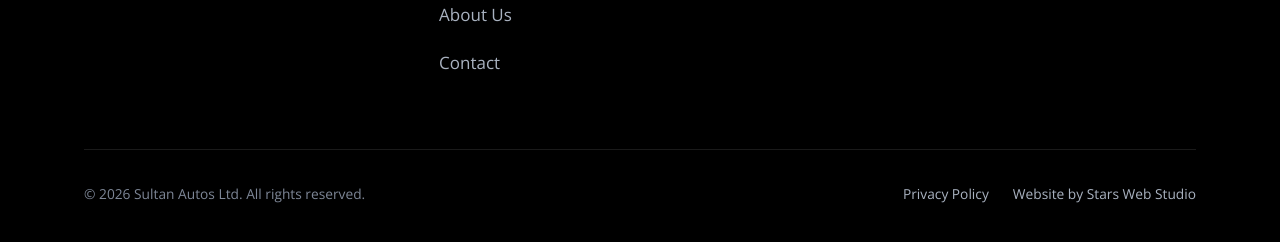
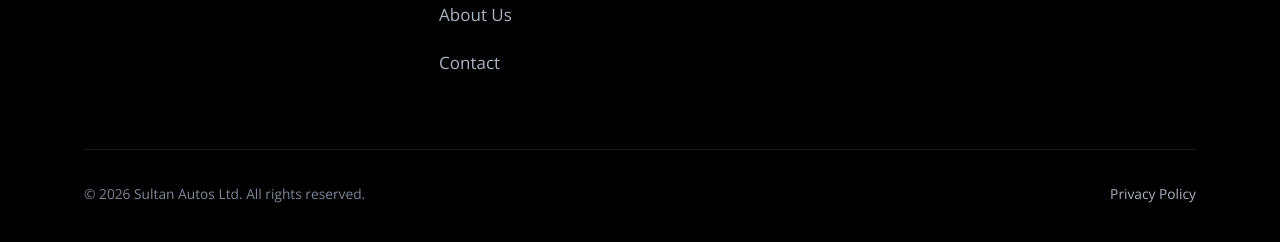
Before and after one commit to MohammadHossinzehi/SultanAuto, a plain HTML site: page about.html in a window 1280 px wide. Shown: the part 5971-6213 px from the top of the page. Drawn offline with Linux system fonts and the light colour scheme.

Commit message:
Remove Stars Web Studio credit
Drop the "Website by Stars Web Studio" footer link and the agency's
demo comment from every page.

Co-Authored-By: Claude Opus 5.5 <noreply@anthropic.com>

```diff
--- a/about.html
+++ b/about.html
@@ -1,6 +1,5 @@
 <!doctype html>
 <html lang="en-GB">
-<!-- Sultan Autos multi-page demo · build v1 · 2026-11-10 · Stars Web Studio -->
 <head>
 <meta charset="utf-8">
 <meta name="viewport" content="width=device-width, initial-scale=1, viewport-fit=cover">
@@ -168,7 +167,7 @@
         <p style="margin-top:14px"><span class="hrs-badge" hidden></span></p>
       </div>
     </div>
-    <div class="foot-base"><span>&copy;&nbsp;<span class="yr">2026</span>&nbsp;Sultan Autos Ltd. All rights reserved.</span><span class="foot-links"><a href="privacy.html">Privacy Policy</a><a href="https://starswebstudio.com" target="_blank" rel="noopener">Website by Stars Web Studio</a></span></div>
+    <div class="foot-base"><span>&copy;&nbsp;<span class="yr">2026</span>&nbsp;Sultan Autos Ltd. All rights reserved.</span><span class="foot-links"><a href="privacy.html">Privacy Policy</a></span></div>
   </div>
 </footer>
 <nav class="mbar" aria-label="Quick contact"><a class="c" href="tel:+447599999112"><svg viewBox="0 0 24 24" fill="none" stroke="currentColor" stroke-width="2.2" stroke-linecap="round" stroke-linejoin="round" aria-hidden="true"><path d="M5 3h4l2 5-2.5 1.5a11 11 0 0 0 6 6L16 13l5 2v4a2 2 0 0 1-2 2A16 16 0 0 1 3 5a2 2 0 0 1 2-2Z"/></svg>Call</a><a class="w" href="https://wa.me/447599999112?text=Hi%20Sultan%20Autos%2C%20I%27d%20like%20a%20quote." target="_blank" rel="noopener"><svg viewBox="0 0 24 24" fill="none" stroke="currentColor" stroke-width="2.2" stroke-linecap="round" stroke-linejoin="round" aria-hidden="true"><path d="M3.5 20.5 5 16a8.5 8.5 0 1 1 3.2 3.1Z"/><path d="M9 8.8c0 3 2.6 5.8 5.8 6.2l1.2-1.6-2-1-.9.9a4 4 0 0 1-2-2l.9-.9-1-2Z" fill="currentColor" stroke="none"/></svg>WhatsApp</a><a class="q" href="contact.html#quote"><svg viewBox="0 0 24 24" fill="none" stroke="currentColor" stroke-width="2.4" stroke-linecap="round" stroke-linejoin="round" aria-hidden="true"><path d="M4 12h15M13 6l6 6-6 6"/></svg>Free Quote</a></nav>
```
Also changed, not shown: accident-repair.html (+1 -2 lines), contact.html (+1 -2 lines), index.html (+1 -2 lines), our-work.html (+1 -2 lines), privacy.html (+1 -2 lines), services.html (+1 -2 lines).
